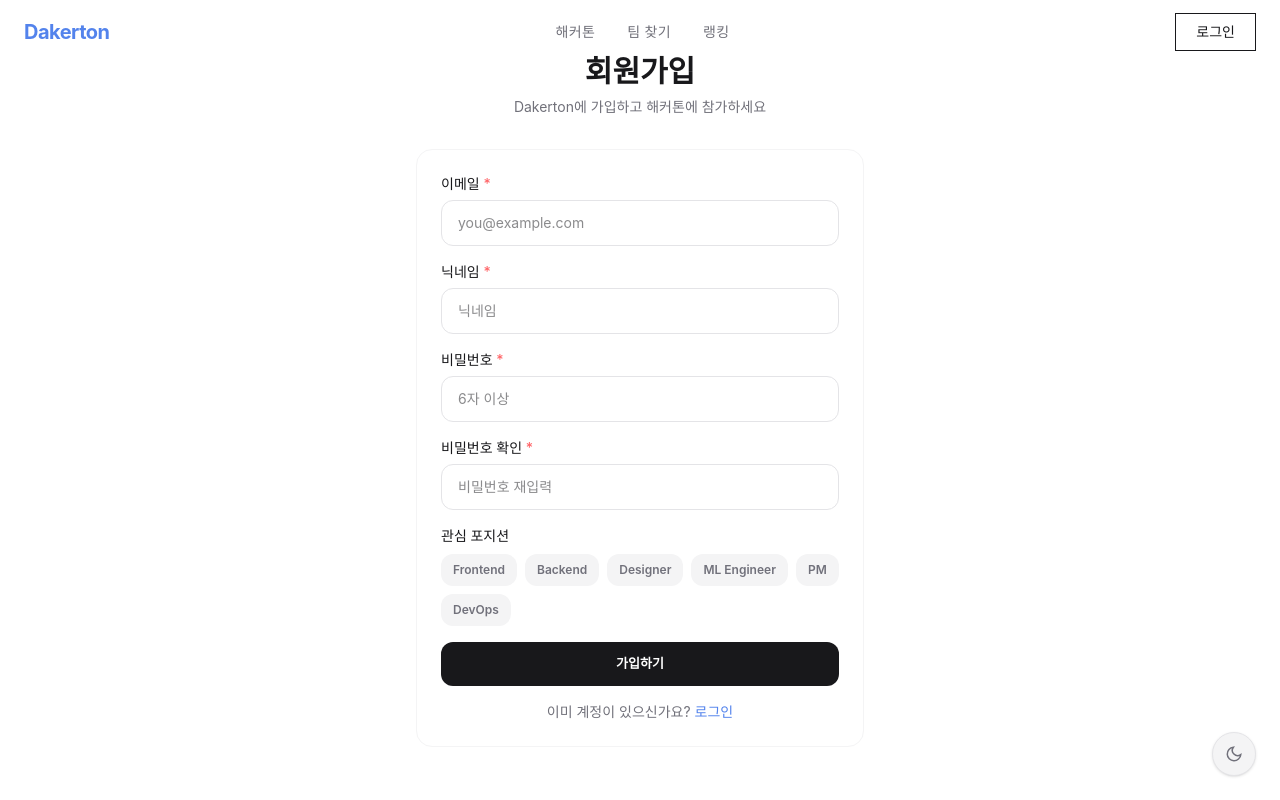
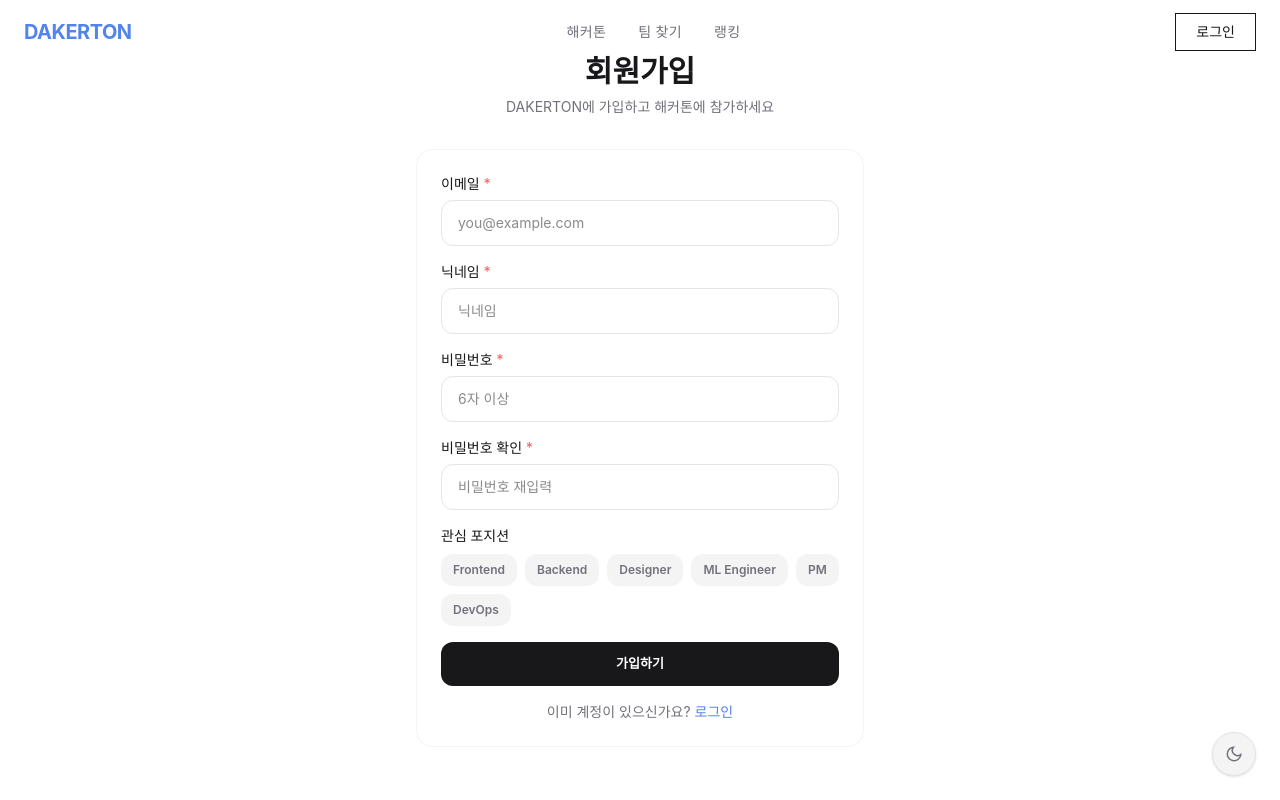
Before and after one commit to cream-puff-bread/dakerton, a Next.js app: page /auth/signup in a window 1280 px wide. Built offline with nearby package versions, Linux system fonts and the light colour scheme; a web font is replaced by a local one.

Commit message:
style: 브랜드 로고 텍스트 DAKERTON으로 변경

```diff
--- a/src/app/auth/login/page.tsx
+++ b/src/app/auth/login/page.tsx
@@ -43,7 +43,7 @@ export default function LoginPage() {
         <div className="text-center mb-8">
           <h1 className="text-3xl font-extrabold mb-2">로그인</h1>
           <p className="text-muted-foreground text-sm">
-            Dakerton 계정으로 로그인하세요
+            DAKERTON 계정으로 로그인하세요
           </p>
         </div>
 
--- a/src/app/auth/signup/page.tsx
+++ b/src/app/auth/signup/page.tsx
@@ -68,7 +68,7 @@ export default function SignupPage() {
         <div className="text-center mb-8">
           <h1 className="text-3xl font-extrabold mb-2">회원가입</h1>
           <p className="text-muted-foreground text-sm">
-            Dakerton에 가입하고 해커톤에 참가하세요
+            DAKERTON에 가입하고 해커톤에 참가하세요
           </p>
         </div>
 
--- a/src/app/layout.tsx
+++ b/src/app/layout.tsx
@@ -3,7 +3,7 @@ import "./globals.css";
 import ClientShell from "@/components/ClientShell";
 
 export const metadata: Metadata = {
-  title: "Dakerton — 해커톤 플랫폼",
+  title: "DAKERTON — 해커톤 플랫폼",
   description: "해커톤 탐색, 팀 빌딩, 제출, 리더보드를 한 곳에서",
 };
 
--- a/src/app/page.tsx
+++ b/src/app/page.tsx
@@ -355,7 +355,7 @@ export default function Home() {
               지금 시작하세요
             </h2>
             <p className="text-muted-foreground mb-10 max-w-md mx-auto">
-              Dakerton에서 당신의 아이디어를 현실로 만들어보세요.
+              DAKERTON에서 당신의 아이디어를 현실로 만들어보세요.
             </p>
 
             <HackathonSearchBar />
@@ -366,9 +366,9 @@ export default function Home() {
       {/* Footer */}
       <footer className="border-t border-border py-10 px-4">
         <div className="container mx-auto flex flex-col md:flex-row items-center justify-between gap-4">
-          <span className="text-sm font-semibold text-primary">Dakerton</span>
+          <span className="text-sm font-semibold text-primary">DAKERTON</span>
           <span className="text-xs text-muted-foreground">
-            © 2026 Dakerton. All rights reserved.
+            © 2026 DAKERTON. All rights reserved.
           </span>
         </div>
       </footer>
--- a/src/components/Navbar.tsx
+++ b/src/components/Navbar.tsx
@@ -36,7 +36,7 @@ export default function Navbar() {
             isHero && !scrolled ? 'text-white' : 'text-primary'
           }`}
         >
-          Dakerton
+          DAKERTON
         </Link>
 
         {/* Desktop */}
```
